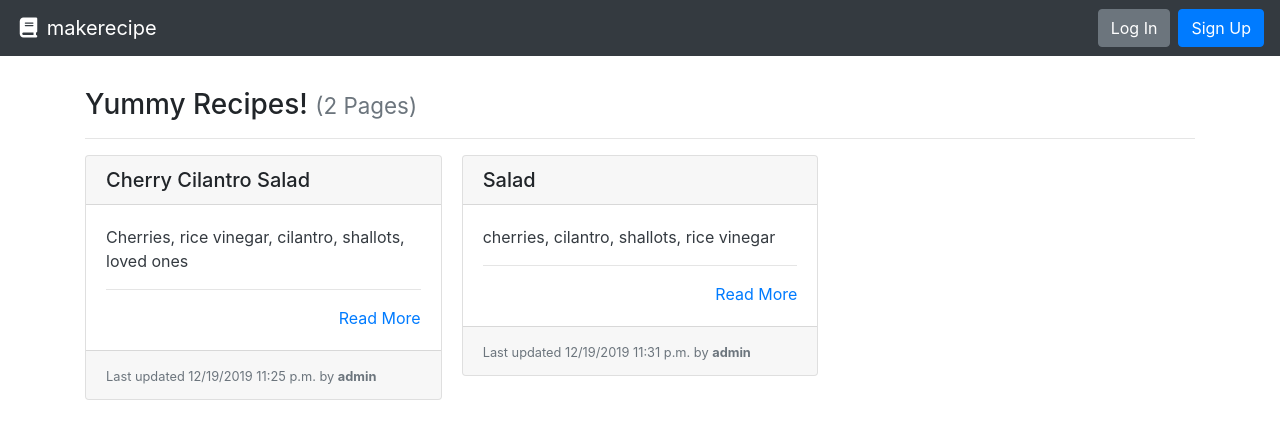
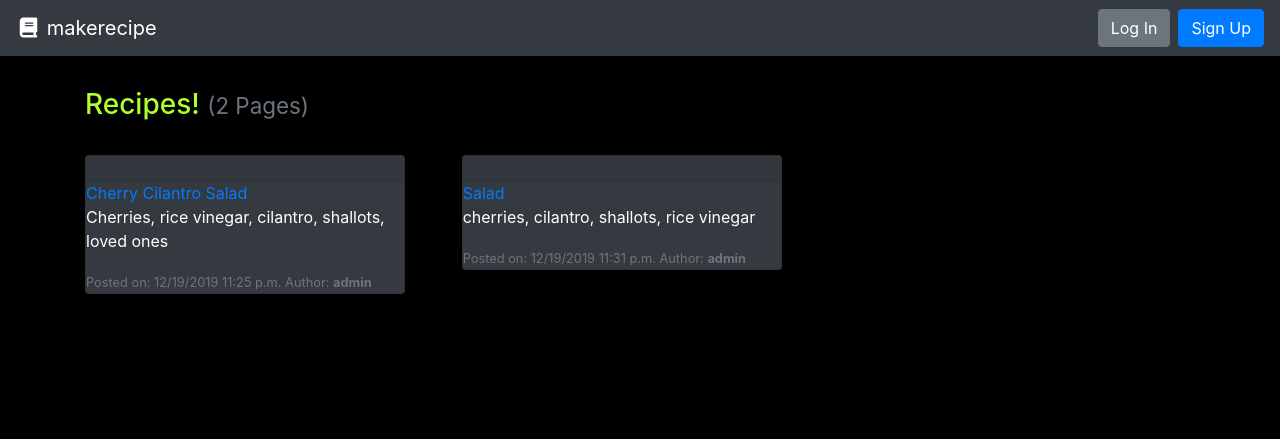
Before and after one commit to SamirIngley/Recipes-Blog, a Django app: page / in a window 1280 px wide. Shown: the top 439 px of the page. Run offline with Django 3.2, Linux system fonts and the light colour scheme; data comes from the database, SQL or seed files in the repository; both versions use the stored data as it was after the commit; some libraries are stand-ins or nearby versions.

Commit message:
template front end changes

```diff
--- a/makerecipe/settings.py
+++ b/makerecipe/settings.py
@@ -27,6 +27,8 @@ DEBUG = True
 
 ALLOWED_HOSTS = ['0.0.0.0','127.0.0.1', 'https://git.heroku.com/recipesblog2.git', 'recipes-blog.herokuapp.com']
 
+MEDIA_URL = '/media/'
+MEDIA_ROOT = os.path.join(BASE_DIR, 'media')
 
 # Application definition
 
@@ -53,6 +55,7 @@ MIDDLEWARE = [
 ]
 
 ROOT_URLCONF = 'makerecipe.urls'
+
 
 
 TEMPLATES = [
--- a/recipe/models.py
+++ b/recipe/models.py
@@ -4,6 +4,7 @@ from django.urls import reverse
 from django.utils.text import slugify
 from django.utils import timezone
 from django.contrib.auth.models import User
+# from PIL import *
 
 
 class Page(models.Model):
@@ -20,6 +21,7 @@ class Page(models.Model):
                                    help_text="The date and time this page was created. Automatically generated when the model saves.")
     modified = models.DateTimeField(auto_now=True,
                                     help_text="The date and time this page was updated. Automatically generated when the model updates.")
+    # cover = models.ImageField(upload_to='images/')
 
     def __str__(self):
         return self.title
--- a/requirements.txt
+++ b/requirements.txt
@@ -60,7 +60,7 @@ pandocfilters==1.4.2
 parso==0.5.1
 pexpect==4.7.0
 pickleshare==0.7.5
-Pillow==6.2.1
+Pillow==2.4.0
 pipenv==2018.11.26
 pluggy==0.13.0
 prometheus-client==0.7.1
--- a/templates/recipe/base.html
+++ b/templates/recipe/base.html
@@ -6,9 +6,9 @@
     <script src="https://kit.fontawesome.com/e7c15fdb77.js" crossorigin="anonymous"></script>
     <link rel="stylesheet" href="https://stackpath.bootstrapcdn.com/bootstrap/4.3.1/css/bootstrap.min.css"
       integrity="sha384-ggOyR0iXCbMQv3Xipma34MD+dH/1fQ784/j6cY/iJTQUOhcWr7x9JvoRxT2MZw1T" crossorigin="anonymous">
-    <title>makerecipe</title>
+    <title>RecipePosts</title>
   </head>
-  <body>
+  <body style="background-color:black">
     <nav class="navbar navbar-expand-md navbar-dark bg-dark">
       <a class="navbar-brand" href="{% url 'recipe-list-page' %}"><i class="fas fa-fw fa-book"></i> makerecipe</a>
       <form class="form-inline ml-auto">
--- a/templates/recipe/list.html
+++ b/templates/recipe/list.html
@@ -1,7 +1,7 @@
 {% extends "base.html" %}
 
 {% block content %}
-<h3>Yummy Recipes! {% if pages %}<small class="text-muted">({{ pages|length }}
+<h3  style="color:greenyellow;">Recipes! {% if pages %}<small class="text-muted">({{ pages|length }}
     Page{{ pages|length|pluralize:"s" }})</small>{% endif %}</h3>
 <hr>
 {% if pages %}
--- a/templates/recipe/partials/card.html
+++ b/templates/recipe/partials/card.html
@@ -1,12 +1,22 @@
-<div class="card mb-3">
-  <h5 class="card-header ">{{ page.title }}</h5>
+<!-- <div class="card mb-3" style="width: 20rem;">
+  <img src="..." class="card-img-top" alt="...">
+  <h5 class="card-header"><a href="{% url 'recipe-details-page' page.slug %}" title="Read More">{{ page.title }}</a></h5>
   <div class="card-body border-dark">
     <p class="card-text text-dark">
       {{ page.content|truncatewords_html:30 }}
       <hr>
-      <div class="text-right"><a href="{% url 'recipe-details-page' page.slug %}" title="Read More">Read More</a></div>
+      <small class="text-muted">Posted on: {{ page.modified|date:"SHORT_DATETIME_FORMAT" }} Author: <b>{{ page.author.username }}</b></small>
+
   </div>
-  <div class="card-footer">
-    <small class="text-muted">Last updated {{ page.modified|date:"SHORT_DATETIME_FORMAT" }} by <b>{{ page.author.username }}</b></small>
+</div> -->
+
+<div class="card text-white bg-dark mb-3" style="max-width: 20rem;">
+  <div class="card-header"></div>
+  <div class="card-body>
+    <h5 class="card-title"><a href="{% url 'recipe-details-page' page.slug %}" title="Read More">{{ page.title }}</a></h5>
+    <p class="card-text">{{ page.content|truncatewords_html:30 }}
+    </p>
+    <small class="text-muted">Posted on: {{ page.modified|date:"SHORT_DATETIME_FORMAT" }} Author: <b>{{ page.author.username }}</b></small>
   </div>
 </div>
+<!-- <div class="text-right"><a href="{% url 'recipe-details-page' page.slug %}" title="Read More">Read More</a></div> -->
```
Also changed, not shown: recipe.sqlite3, 2 other files.
